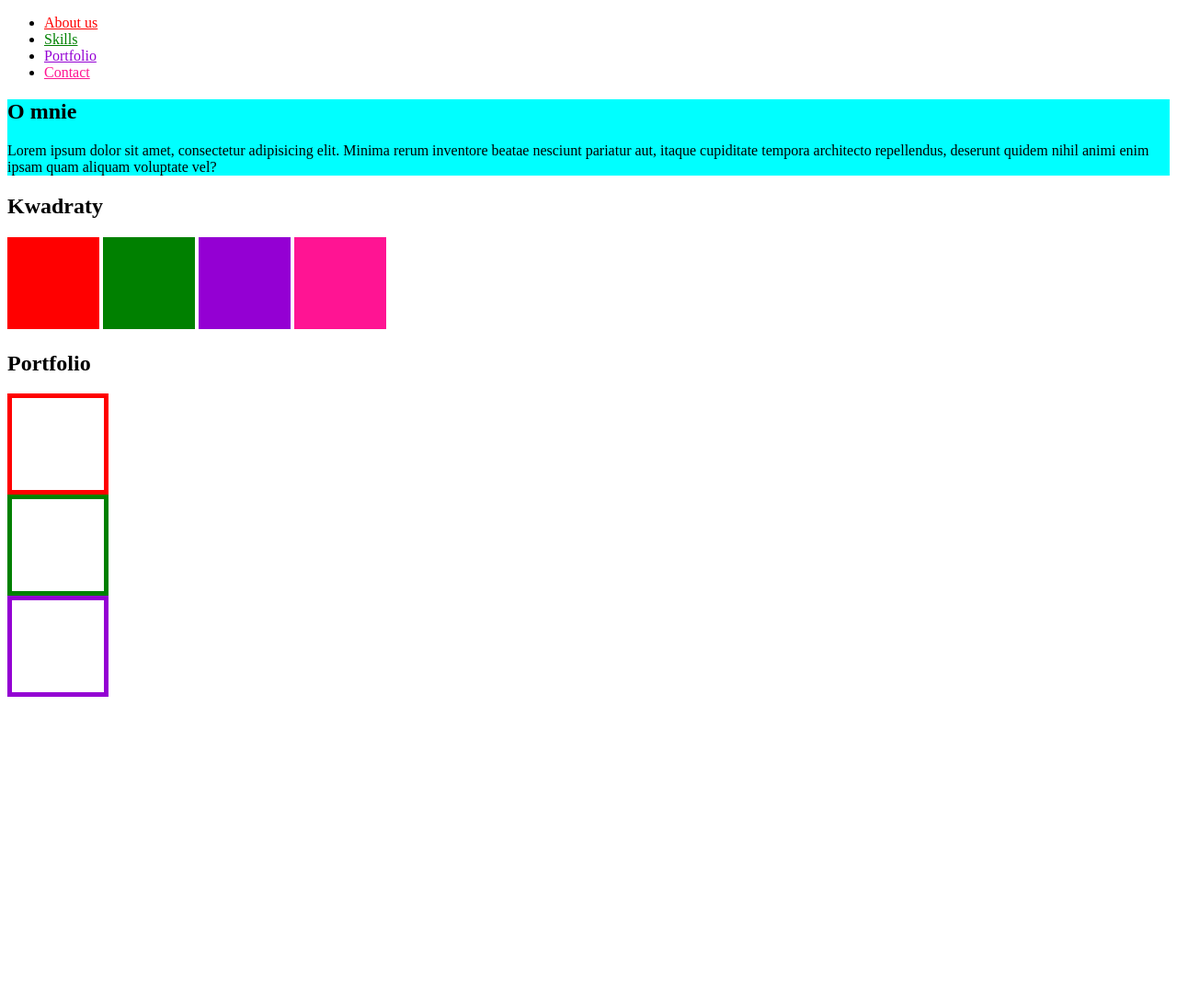
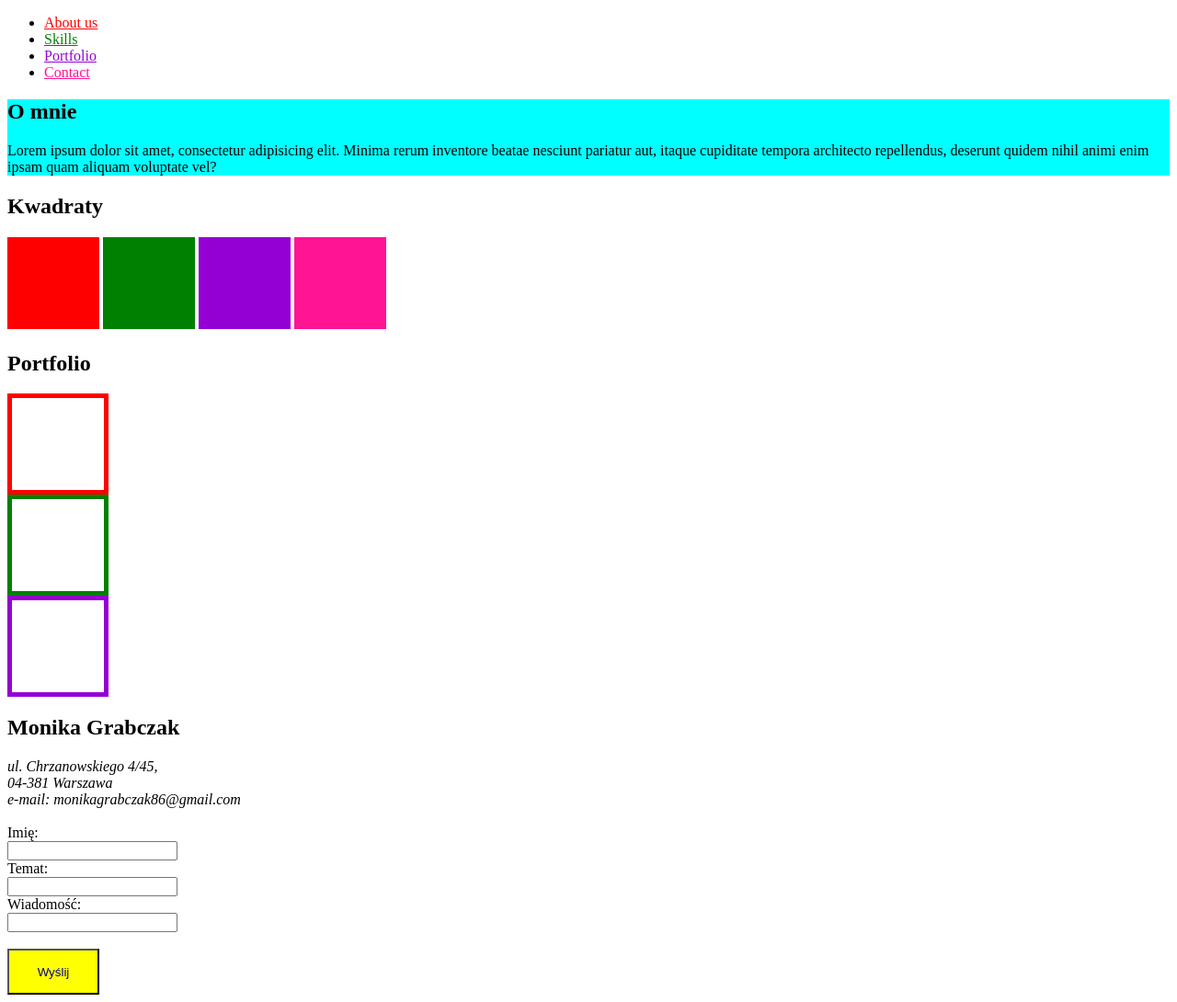
Before and after one commit to monikagrabczak86/zad-7218, a plain HTML site: page index.html in a window 1280 px wide. Shown: the whole page at 92% size. Before the commit the page ends 800 px from the top, so only its background shows below. Drawn offline with Linux system fonts and the light colour scheme.

Commit message:
sekcja kontakt

```diff
--- a/index.html
+++ b/index.html
@@ -31,5 +31,22 @@
         <div id="div6"></div>
         <div id="div7"></div>
     </section>
+    <section id="kontakt">
+        <h1>Monika Grabczak</h1>
+        <address>
+            ul. Chrzanowskiego 4/45,<br>
+            04-381 Warszawa<br>
+            e-mail: monikagrabczak86@gmail.com
+        </address>
+        <form action="">
+            <br> Imię:<br>
+            <input type="text" required name="Imię"><br>
+            Temat:<br>
+            <input type="text" required name="Temat"><br>
+            Wiadomość:<br>
+            <input type="text" required name="Wiadomość"><br><br>
+            <input type="submit" value="Wyślij" id="przycisk">
+        </form>
+    </section>
 </body>
 </html>
--- a/style.css
+++ b/style.css
@@ -58,3 +58,9 @@
     border-style: solid;
     border-color: darkviolet;
 }
+#przycisk {
+    width: 100px;
+    height: 50px;
+    background-color: yellow;
+    color: darkblue;
+}
```
